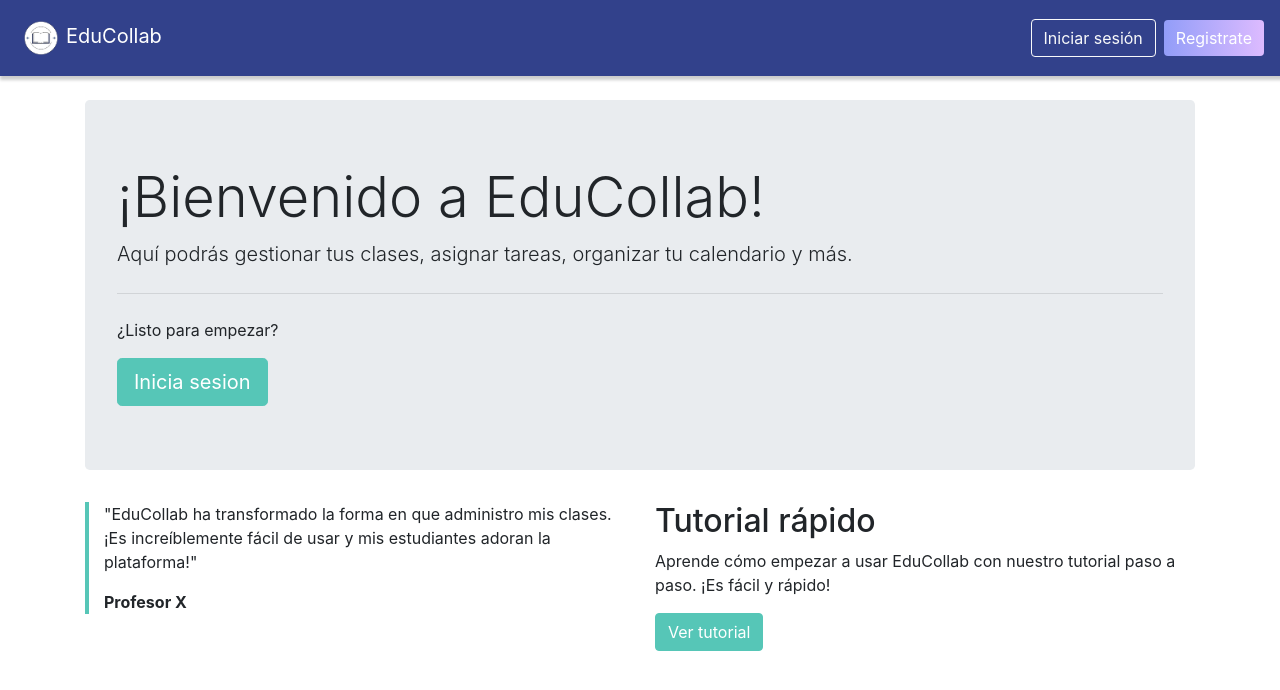
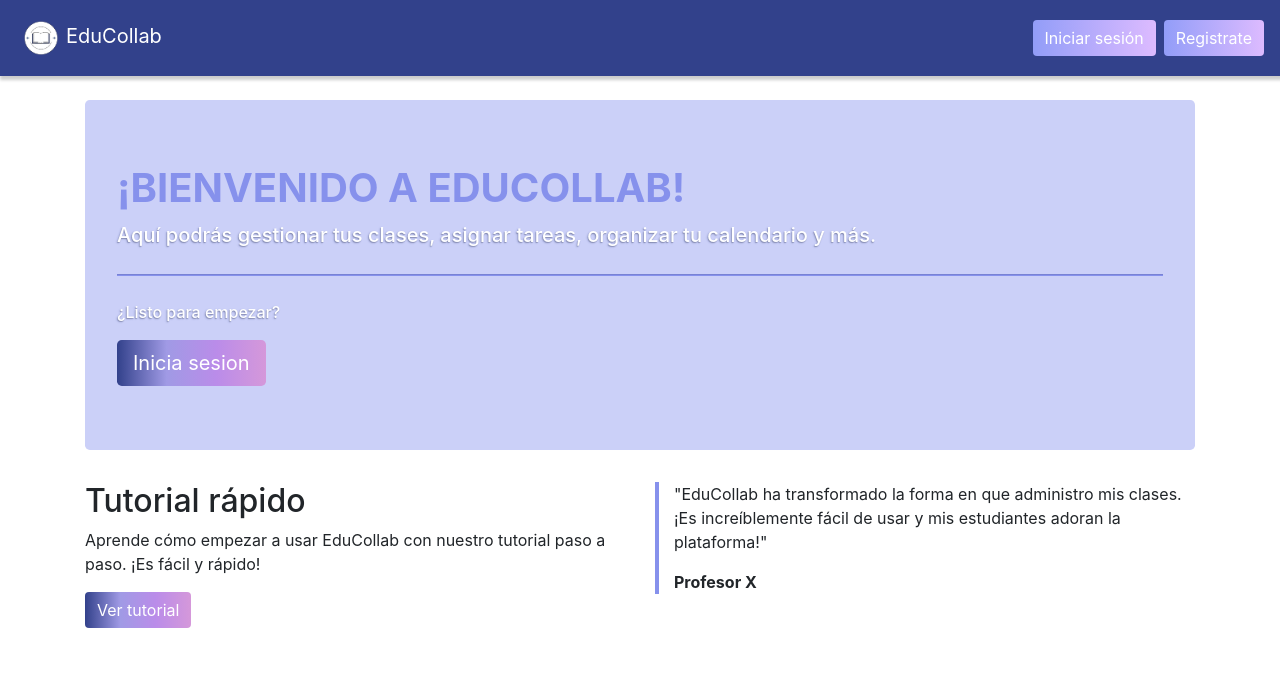
Before and after one commit to terco89/EduColab, a PHP site: page / in a window 1280 px wide. Shown: the top 690 px of the page. Run offline with PHP 8.4, Linux system fonts and the light colour scheme; some libraries are stand-ins or nearby versions.

Commit message:
cambios a views/index.hp

```diff
--- a/css/clases.css
+++ b/css/clases.css
@@ -64,7 +64,7 @@ h3 {
 }
 
 .card-link {
-  margin: 0 ; /* Esto forzará la eliminación del margen */
+  margin: 0 ;
 }
 
 .card-clase {
--- a/views/home.php
+++ b/views/home.php
@@ -7,17 +7,19 @@
         <a class="btn btn-primary btn-lg" href="login.php" style=" background-color: #56c6b7; border-color:#56c6b7;">Inicia sesion</a>
     </div>
     <div class="row">
+
         <div class="col-md-6">
-        <div class="testimonial" style=" border-color:#56c6b7;">
+            <h2>Tutorial rápido</h2>
+            <p>Aprende cómo empezar a usar EduCollab con nuestro tutorial paso a paso. ¡Es fácil y rápido!</p>
+            <a class="btn btn-primary" style=" background-color: #56c6b7;border-color:#56c6b7;color:white;" href="#">Ver tutorial</a>
+        </div>
+        <div class="col-md-6">
+            <div class="testimonial" style=" border-color:#8691EC;">
                 <p>"EduCollab ha transformado la forma en que administro mis clases. ¡Es increíblemente fácil de usar y mis estudiantes adoran la plataforma!"</p>
                 <p><strong>Profesor X</strong></p>
             </div>
         </div>
-    <div class="col-md-6">
-        <h2>Tutorial rápido</h2>
-        <p>Aprende cómo empezar a usar EduCollab con nuestro tutorial paso a paso. ¡Es fácil y rápido!</p>
-        <a class="btn btn-primary" style=" background-color: #56c6b7;border-color:#56c6b7;color:white;"href="#">Ver tutorial</a>
-    </div>
+
     </div>
 </div>
 
@@ -28,4 +30,39 @@
         padding-left: 15px;
         margin-bottom: 20px;
     }
+
+    .jumbotron {
+        background-color: #CBD0F8;
+    }
+
+    .jumbotron h1 {
+        color: #8691EC;
+        font-weight: 700 !important;
+        text-transform: uppercase;
+        font-size: 2.5em !important;
+    }
+
+    .jumbotron p {
+        color: white;
+        font-weight: 500;
+        text-shadow:
+            -0.5px 0.5px 1px rgba(0, 0, 0, 0.2),
+            -1px 1px 2px rgba(50, 65, 139, 0.3);
+    }
+
+    .btn-primary {
+        background-image: linear-gradient(to right, #32418B, #A09AE5, #BA8CE9, #D598DA);
+        border: none;
+        transition: .5s;
+    }
+
+    .btn-primary:hover{
+        transform: scale(1.1);
+        background-image: linear-gradient(to right, #32418B, #A09AE5, #BA8CE9, #D598DA);
+    }
+
+    .jumbotron hr{
+        background-color: #8691EC;
+        height: 1px;
+    }
 </style>
--- a/views/navtop.php
+++ b/views/navtop.php
@@ -29,7 +29,7 @@
             <a href="miperfil.php"><img src="img/foto_perfil/<?php echo $_SESSION['usuario']['img']; ?>" style="border-radius:50%; width:3rem; height:3rem;  object-fit: cover; background-color:white;" class="profile"></a>
             <a href="logout.php" style="margin-left: 5px;"><button class="btn btn-light my-2 my-sm-0" type="button">Logout</button></a>
         <?php } else if (!isset($_SSESIOB['usuario'])) { ?>
-            <a href="login.php" style="color:white"><button class="btn btn-outline-light my-2 my-sm-0 mr-2" type="button">Iniciar sesión</button></a>
+            <a href="login.php" style="color:white"><button class="btn btn-light my-2 my-sm-0 mr-2" type="button">Iniciar sesión</button></a>
             <a href="register.php"><button class="btn btn-light my-2 my-sm-0" type="button">Registrate</button></a>
         <?php } ?>
     </div>
```
Lines whose indentation alone changed are shown as unchanged.
